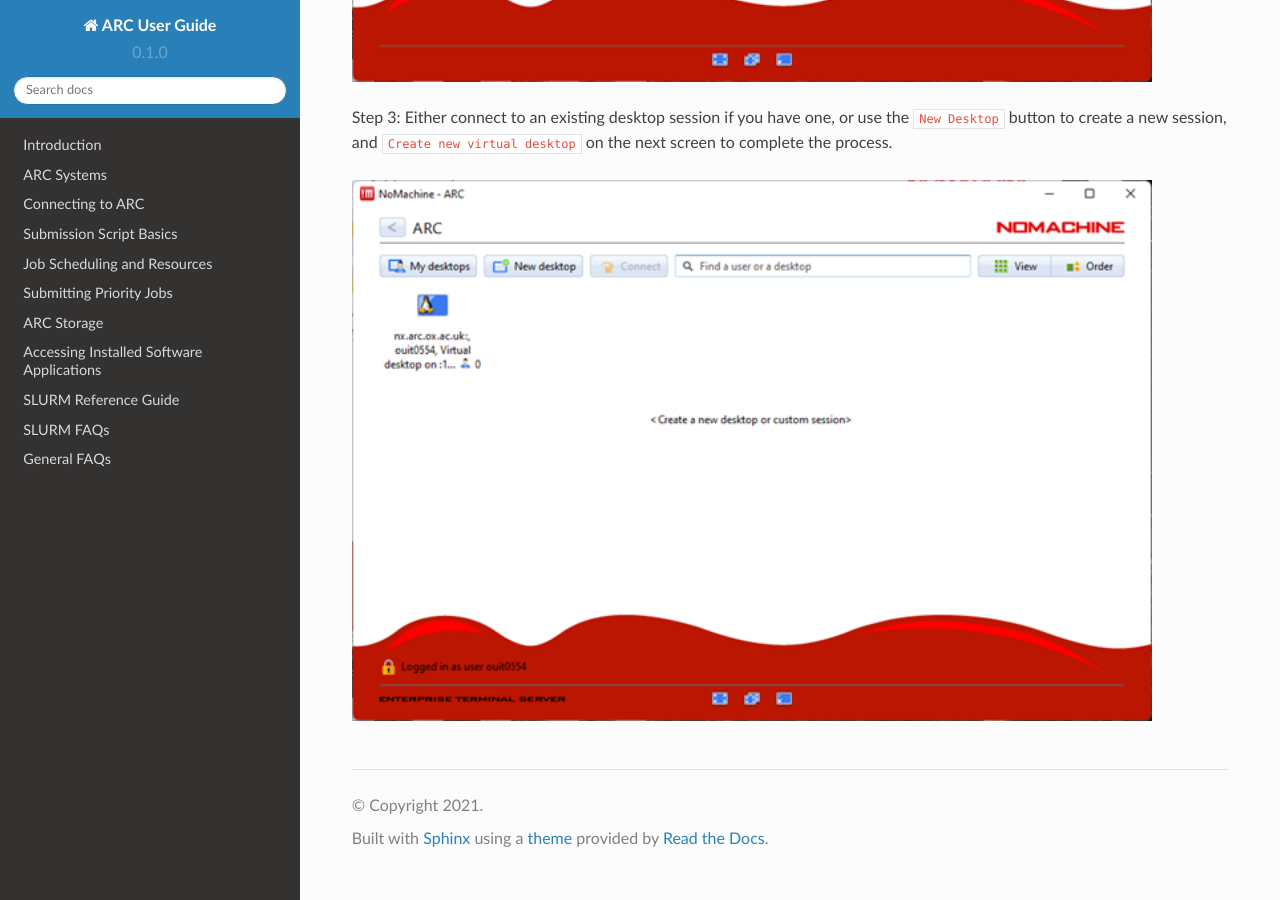
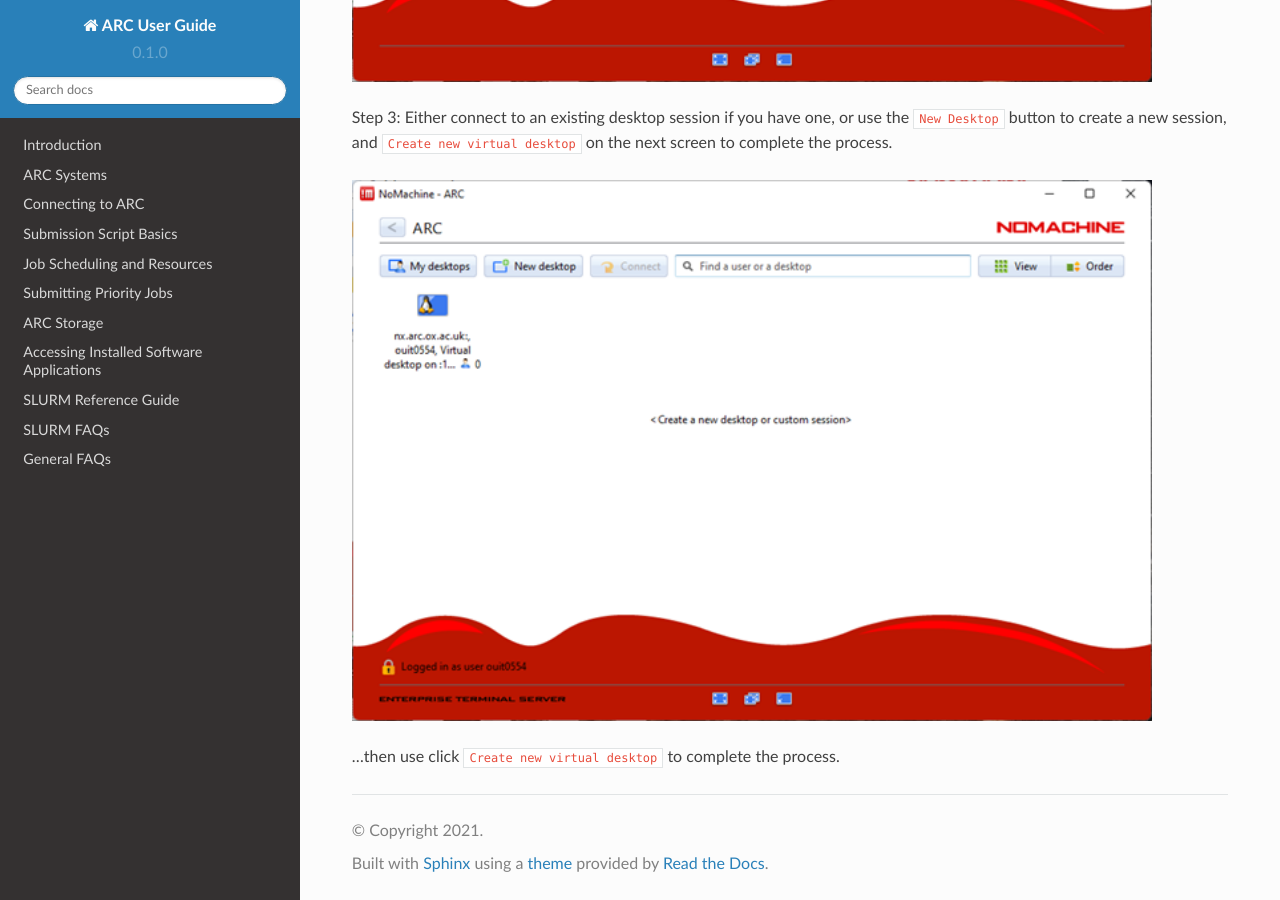
Before and after one commit to tina-friedrich/arc-user-guide, a Sphinx documentation site: the page built from docs/source/arc-gfx-interactive.rst, in a window 1280 px wide and 900 px high, scrolled down 1626 px. Built offline with Sphinx 7.4.7 and the Read the Docs theme 2.0.0, drawn with Linux system fonts in a browser that asks for light colours.

Commit message:
Update arc-gfx-interactive.rst

```diff
--- a/docs/source/arc-gfx-interactive.rst
+++ b/docs/source/arc-gfx-interactive.rst
@@ -39,6 +39,8 @@
   :width: 800
   :alt: Client Install Stage 3
 
+...then use click ``Create new virtual desktop``  to complete the process.
+
 .. image:: images/arc-client4.png
   :width: 800
   :alt: Client Install Stage 4
```
